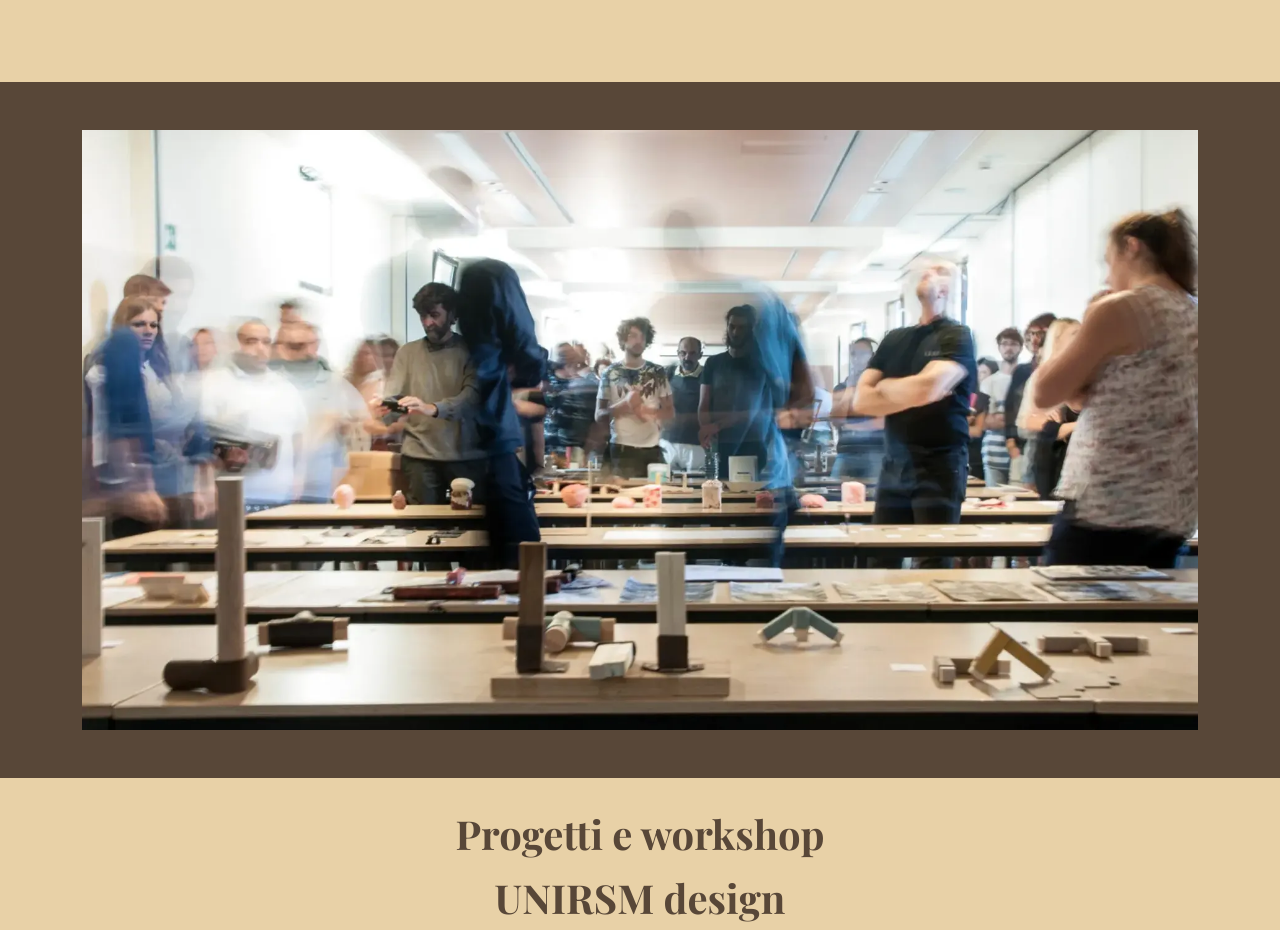
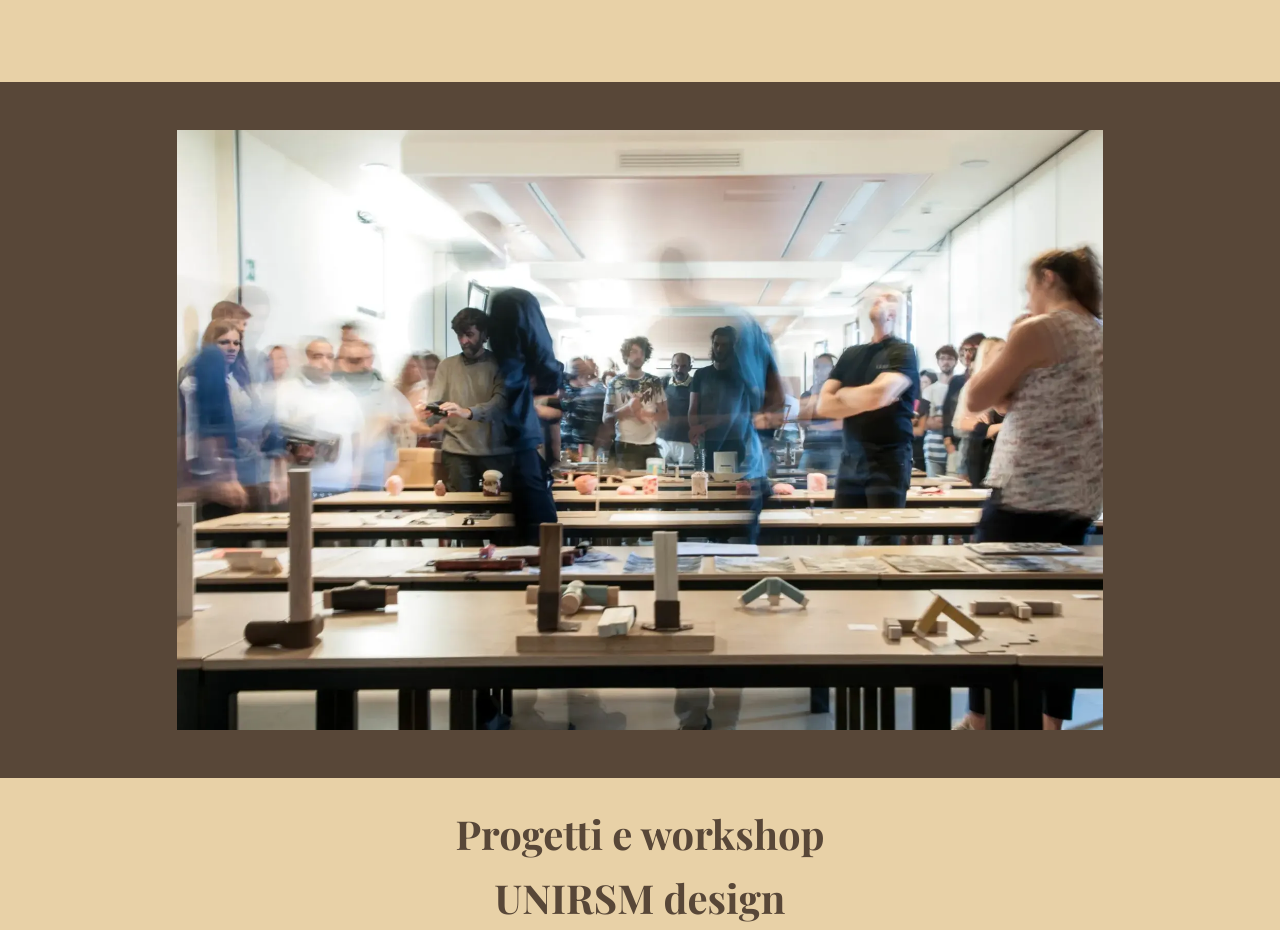
Before and after one commit to sofia010605/One_nardelli_sofia, a plain HTML site: page index.html in a window 1280 px wide. Shown: the part 2460-3390 px from the top of the page. Drawn offline with nearby package versions, Linux system fonts and the light colour scheme; a web font is replaced by a local one.

Commit message:
Add files via upload
aggiornamento html

```diff
--- a/index.html
+++ b/index.html
@@ -124,10 +124,15 @@
     </section>
 
     <section id="sez_intermedia_foto" class="bg-primary-color py-5">
-        <div class="container text-center">
-           <img src="persone-in-movimento.webp" alt="Persone in Movimento" class="img-fluid img-intermedia-grande">
+        <div class="container">
+            <div class="row justify-content-center">
+                <div class="col-12 col-md-10">
+                    <img src="persone-in-movimento.webp" alt="Persone in Movimento" class="img-fluid img-intermedia-grande">
+                </div>
+            </div>
         </div>
     </section>
+
 
     <section  id="gallery-item"  class="section-padding bg-accent-color py-4">
         <div class="container text-center">
```
